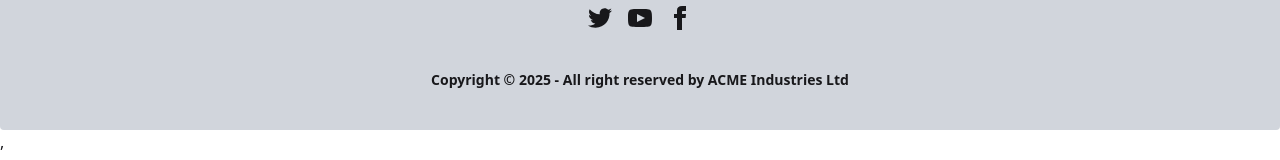
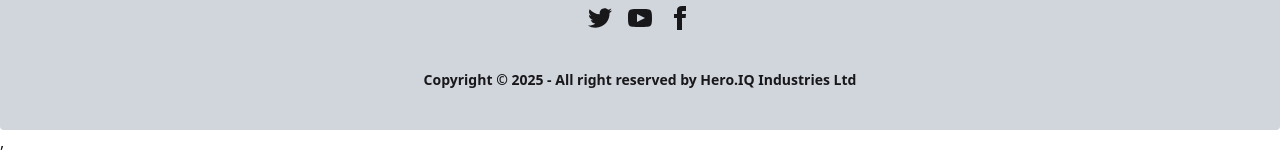
Before and after one commit to arnobchowdhury-coder/assignment08-Hero-IQ, a React (Vite) app: page / in a window 1280 px wide. Shown: the part 166-326 px from the top of the page. Built offline with nearby package versions, Linux system fonts and the light colour scheme.

Commit message:
simple change

```diff
--- a/src/Components/Footer/Footer.jsx
+++ b/src/Components/Footer/Footer.jsx
@@ -47,7 +47,7 @@ const Footer = () => {
         </div>
       </nav>
       <aside>
-        <p>Copyright © {new Date().getFullYear()} - All right reserved by ACME Industries Ltd</p>
+        <p>Copyright © {new Date().getFullYear()} - All right reserved by Hero.IQ Industries Ltd</p>
       </aside>
     </footer>
   );
```
